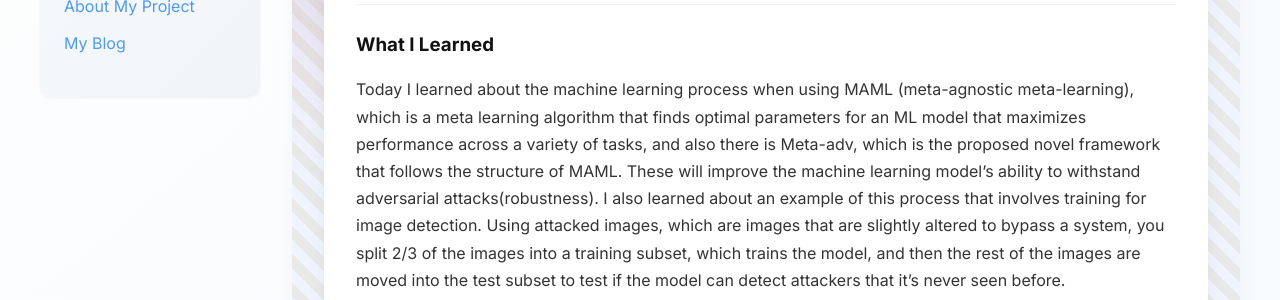
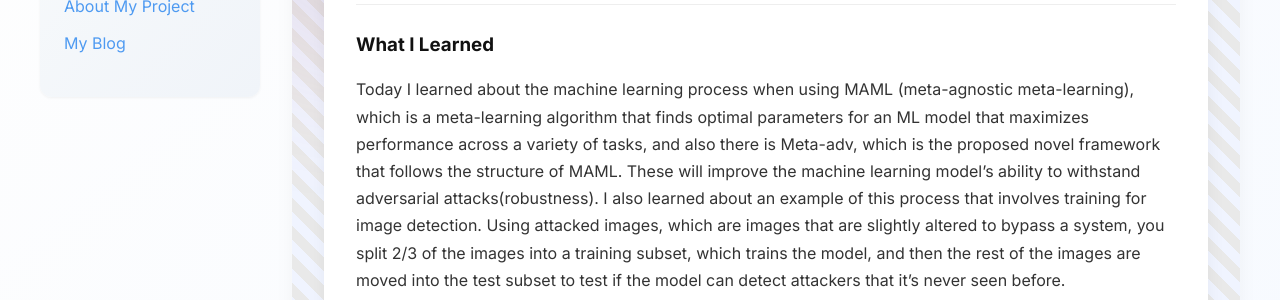
Before and after one commit to Tyrell-Adams/Tyrell-Adams.github.io, a Jekyll site: the page built from _posts/2025-06-03-day-6.md, in a window 1280 px wide. Shown: the part 238-538 px from the top of the page. Built offline with Jekyll 4.4.1, drawn with Linux system fonts in a browser that asks for light colours.

Commit message:
Update 2025-06-03-day-6.md

```diff
--- a/_posts/2025-06-03-day-6.md
+++ b/_posts/2025-06-03-day-6.md
@@ -7,7 +7,7 @@ permalink: /day6.html
 tags: ["Meta-Learning", "Cybersecurity"]
 
 what_i_learned: |
-  Today I learned about the machine learning process when using MAML (meta-agnostic meta-learning), which is a meta learning algorithm that finds optimal parameters for an ML model that maximizes performance across a variety of tasks, and also there is Meta-adv, which is the proposed novel framework that follows the structure of MAML. These will improve the machine learning model's ability to withstand adversarial attacks(robustness). I also learned about an example of this process that involves training for image detection. Using attacked images, which are images that are slightly altered to bypass a system, you split 2/3 of the images into a training subset, which trains the model, and then the rest of the images are moved into the test subset to test if the model can detect attackers that it's never seen before.
+  Today I learned about the machine learning process when using MAML (meta-agnostic meta-learning), which is a meta-learning algorithm that finds optimal parameters for an ML model that maximizes performance across a variety of tasks, and also there is Meta-adv, which is the proposed novel framework that follows the structure of MAML. These will improve the machine learning model's ability to withstand adversarial attacks(robustness). I also learned about an example of this process that involves training for image detection. Using attacked images, which are images that are slightly altered to bypass a system, you split 2/3 of the images into a training subset, which trains the model, and then the rest of the images are moved into the test subset to test if the model can detect attackers that it's never seen before.
 
 blockers: |
   The mathematical formalization of the process was my only blocker because it's a little confusing, and it's also a lot of information to take in at one time when it comes to the different symbols and meanings behind those symbols.
```
